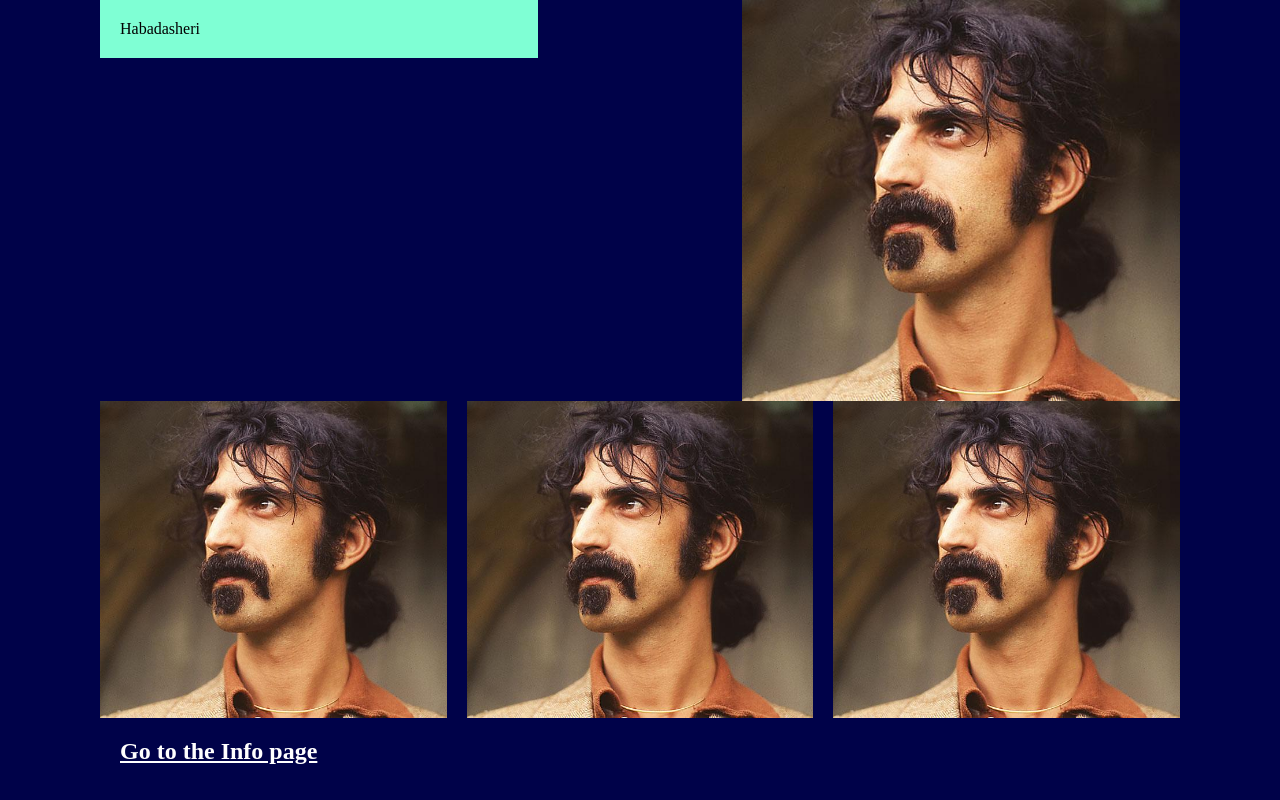
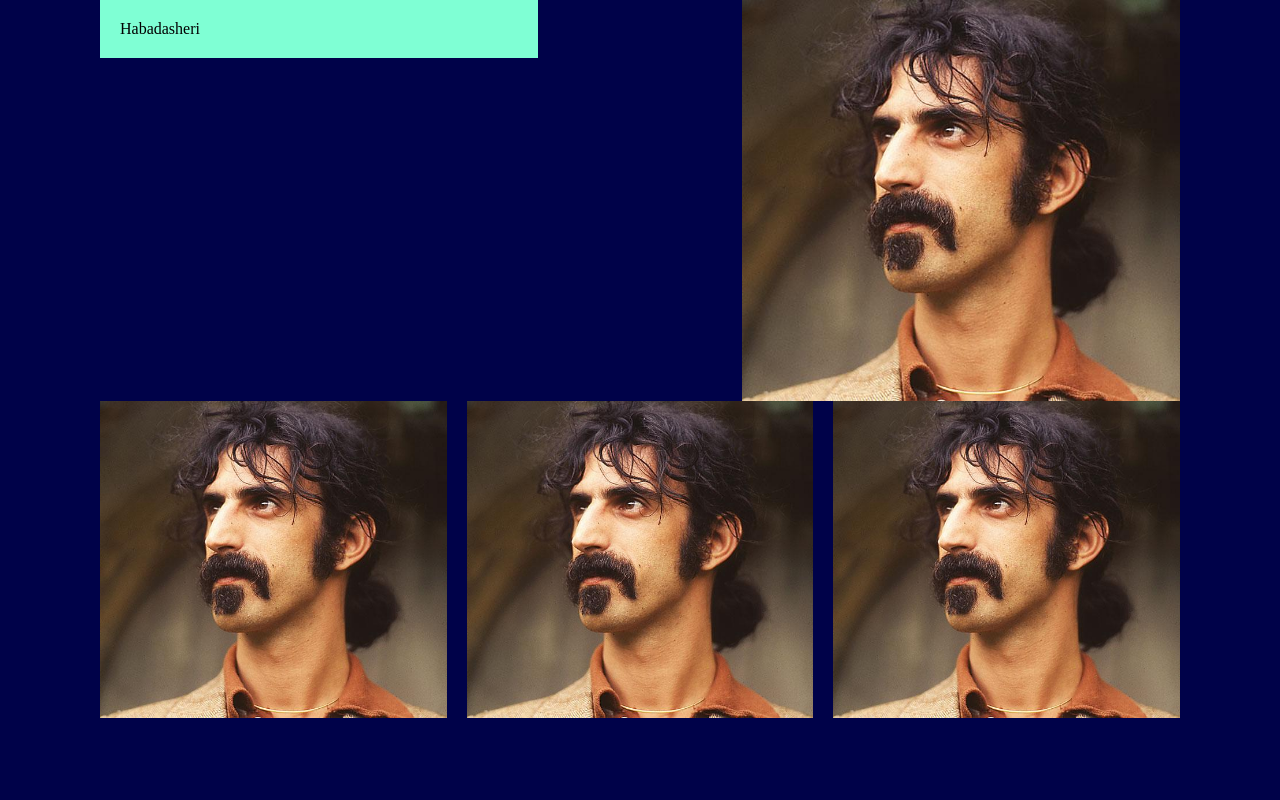
Before and after one commit to Rudijephcott/rudis-site, a website built with Parcel: page src/index.html in a window 1280 px wide. Built offline with nearby package versions, Linux system fonts and the light colour scheme.

Commit message:
remove info page

```diff
--- a/src/assets/scss/styles.scss
+++ b/src/assets/scss/styles.scss
@@ -74,8 +74,3 @@ img {
 body {
   background-color: #000249;
 }
-.page-link {
-  color: white;
-  padding: 20px;
-  display: block;
-}
--- a/src/index.html
+++ b/src/index.html
@@ -20,13 +20,6 @@
       </div>
     </div>
 
-    <section>
-      <div class="columns">
-        <div class="col col-6">
-          <h1><a class="page-link" href="info.html">Go to the Info page</a></h1>
-        </div>
-      </div>
-    </section>
 
     <include src="src/partials/footer.html"></include>
     <include src="src/partials/scripts.html"></include>
```
Also changed, not shown: src/info.html (deleted, +0 -21 lines).
